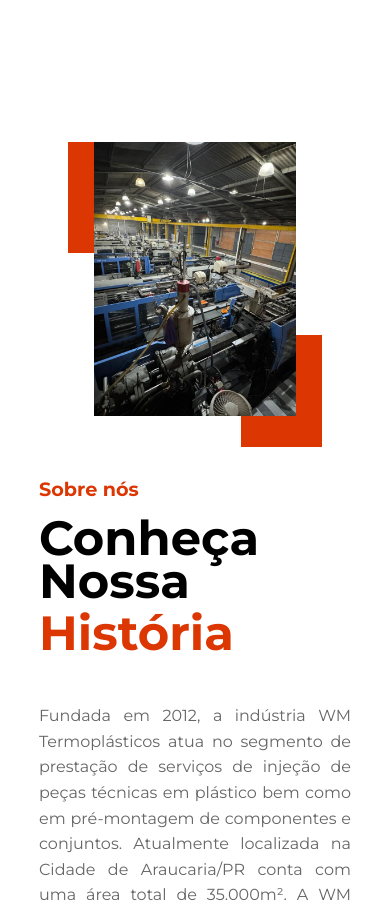
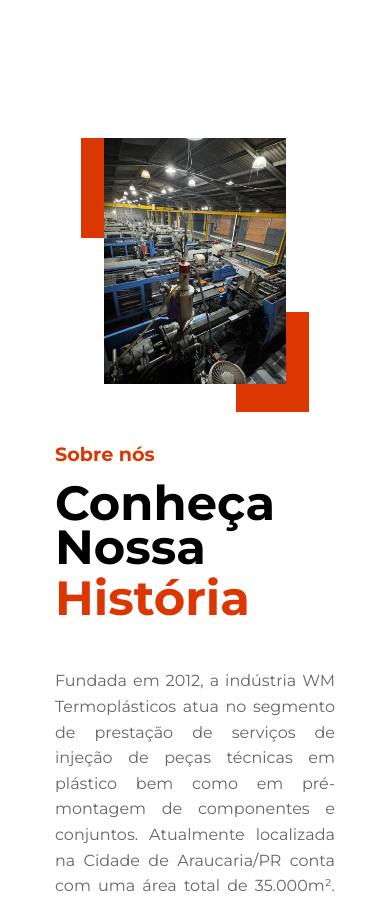
Before and after one commit to Luiz-Malanczyn/WM-Website, a Vue app: page / in a window 390 px wide. Shown: the part 846-1748 px from the top of the page. Built offline with nearby package versions, Linux system fonts and the light colour scheme.

Commit message:
refactor popup styles in ServicosSection and GalerySection; update image handling and responsiveness; enhance mobile layout in global styles

```diff
--- a/src/components/GalerySection/styles.css
+++ b/src/components/GalerySection/styles.css
@@ -96,14 +96,17 @@
 
   .popup-content {
     position: relative;
-    max-width: 90vw;
+    background: transparent;
     max-height: 90vh;
+    overflow: hidden;
   }
 
   .popup-image {
-    max-width: 100%;
+    max-width: 90vw;
     max-height: 90vh;
     object-fit: contain;
+    display: block;
+    background: transparent;
   }
 
   .popup-close {
--- a/src/components/ServicosSection/ServicosSection.vue
+++ b/src/components/ServicosSection/ServicosSection.vue
@@ -33,8 +33,8 @@ const { showPopup, togglePopup } = useServicosSection()
         Relação de equipamentos
       </button>
 
-      <div class="popup-overlay" v-if="showPopup" @click="togglePopup">
-        <div class="popup-content" @click.stop>
+      <div class="servico-popup-overlay" v-if="showPopup" @click="togglePopup">
+        <div class="servico-popup-content" @click.stop>
           <h2>Relação de Máquinas</h2>
           <table>
             <thead>
--- a/src/components/ServicosSection/styles.css
+++ b/src/components/ServicosSection/styles.css
@@ -80,7 +80,7 @@
   background-color: #e65000;
 }
 
-.popup-overlay {
+.servico-popup-overlay {
   position: fixed;
   top: 0;
   left: 0;
@@ -93,14 +93,14 @@
   z-index: 1000;
 }
 
-.popup-content {
+.servico-popup-content {
   background-color: white;
   padding: 2rem;
   position: relative;
   max-width: 50vw;
   width: 90%;
-  height: 80%;
-  max-height: 60vh;
+  height: 90%;
+  max-height: 80vh;
   overflow-y: auto;
 }
 
@@ -149,7 +149,7 @@ tr:nth-child(even) {
     width: calc(50% - 1rem);
   }
 
-  .popup-content {
+  .servico-popup-content {
     width: 95%;
     padding: 1rem;
   }
--- a/src/style.css
+++ b/src/style.css
@@ -58,3 +58,36 @@ section {
 h1, h2 {
   margin-bottom: 2rem;
 }
+
+@media (max-width: 768px) {
+  header {
+    padding: 1rem;
+  }
+
+  .logo img {
+    height: 30px;
+  }
+
+  nav ul {
+    flex-direction: column;
+    gap: 1rem;
+  }
+
+  main {
+    margin-top: 60px;
+  }
+
+  section {
+    padding: 1rem;
+  }
+
+  .servicos-container,
+  .sobre-container,
+  .clientes-container,
+  .galeria-container,
+  .contact-container {
+    max-width: 100%;
+    margin: 0;
+    padding: 1rem;
+  }
+}
```
Also changed, not shown: src/assets/imagem-fullscreen.png.
